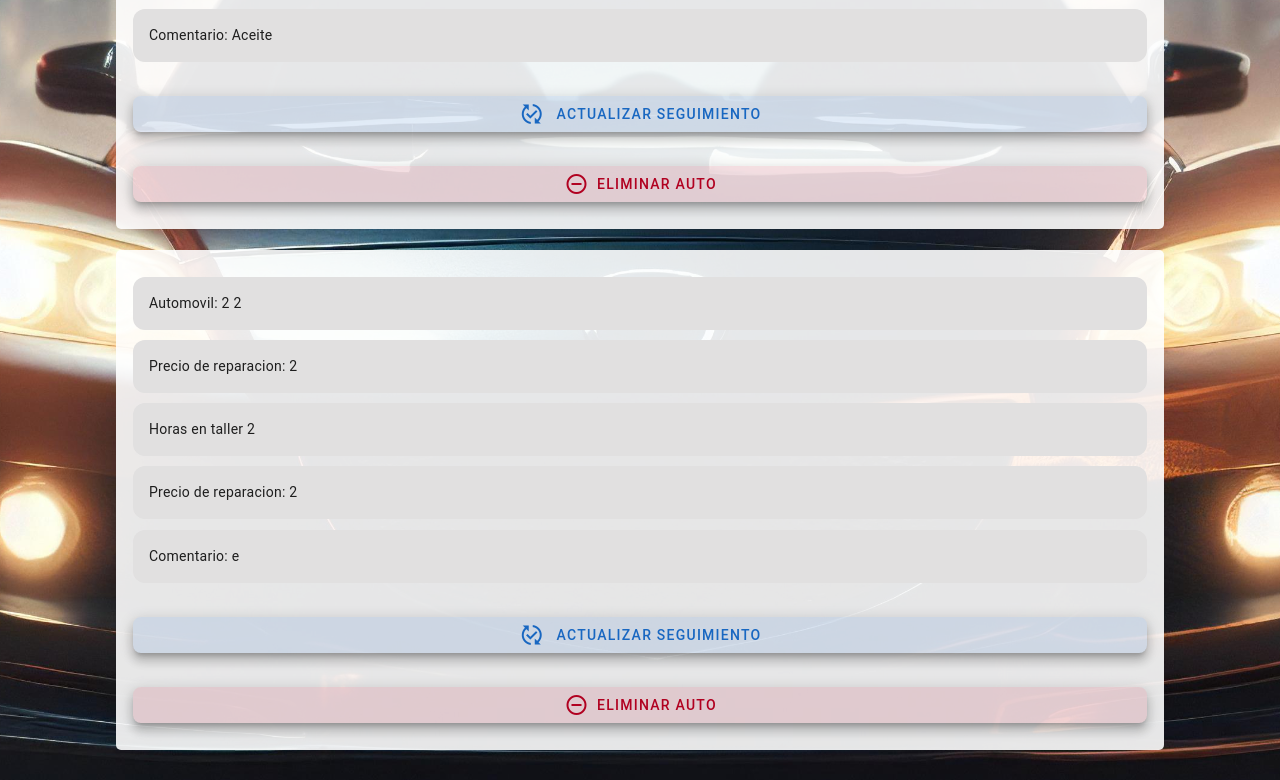
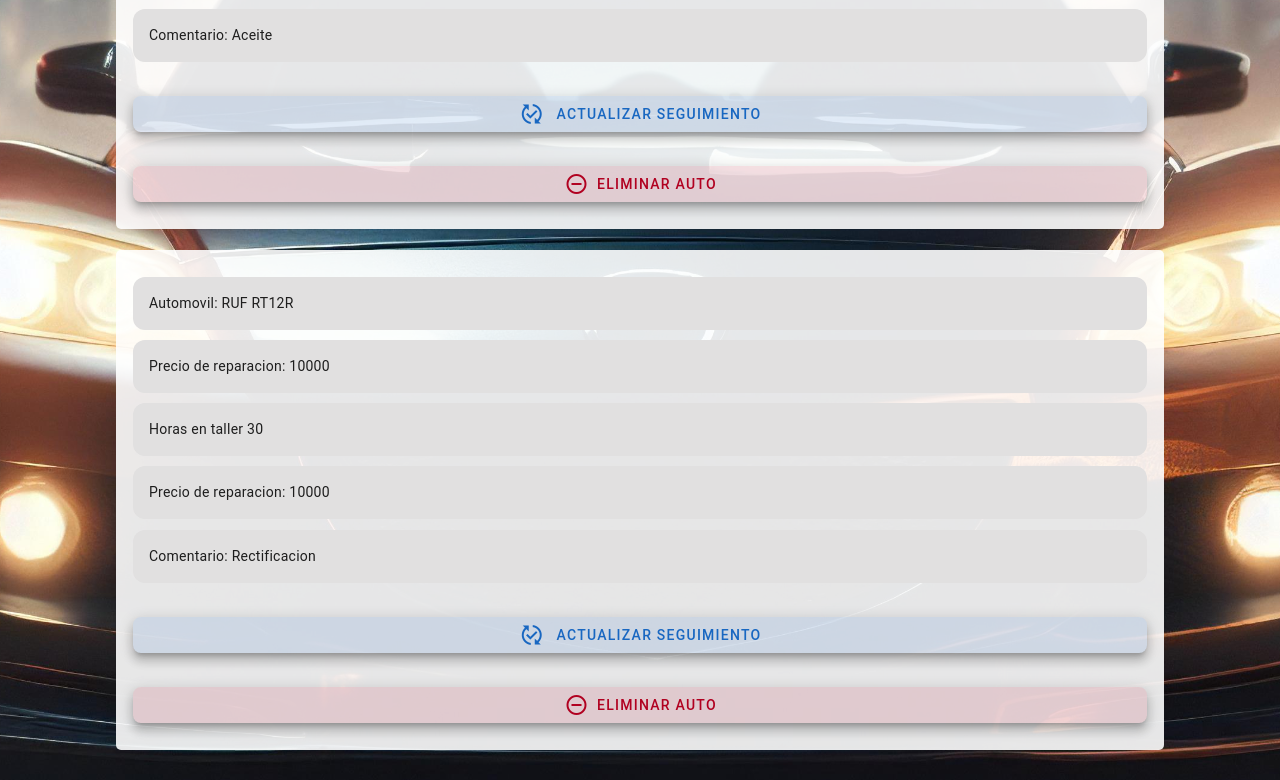
Before and after one commit to PipeGom/Dllo-front-end, a Nuxt app in the folder dllo-front-end-PrAu/: page /actualizar-seguimiento in a window 1280 px wide. Shown: the part 475-1255 px from the top of the page. Built offline with nearby package versions, Linux system fonts and the light colour scheme; data requests are answered from the project's data file.

Commit message:
Fix: Actualizacion de los botones al nuevo diseno

```diff
--- a/dllo-front-end-PrAu/components/GuardarSeguimiento.vue
+++ b/dllo-front-end-PrAu/components/GuardarSeguimiento.vue
@@ -24,13 +24,15 @@ min-width: 20%;
 width: 20%;
 margin-inline-end: 2%;
 margin-top: 1%;
-border: 2px solid #230547;
+border: 2px solid rgba(255, 183, 77);
 transition: background-color 0.4s;
+background-color: rgba(255, 255, 255, 0.8);
 }
 .boton:hover{
-background-color: #230547;
-color:white;
+  background-color: rgba(255, 183, 77);
+  color:white;
 }
+
 
 </style>
 <script>
--- a/dllo-front-end-PrAu/components/ListarSeguimiento.vue
+++ b/dllo-front-end-PrAu/components/ListarSeguimiento.vue
@@ -50,7 +50,7 @@ rel="stylesheet">
         <template v-slot:default="{ isActive }">
           <v-card>
             <v-toolbar
-              color="primary"
+              color="rgba(255, 183, 77)"
               title="Actualizando Auto"
             ></v-toolbar>
               <v-form @submit.prevent="validateUpdate(car.id,car.marca,car.modelo,car.precio_reparacion,car.horas_reparacion,car.comentario)" class="frm1">
@@ -85,13 +85,14 @@ rel="stylesheet">
 .boton{
 min-width: 20%;
 width: 20%;
-  margin-inline-start: 2%;
+margin-inline-end: 2%;
 margin-top: 1%;
-  border: 2px solid #230547;
+border: 2px solid rgba(255, 183, 77);
 transition: background-color 0.4s;
+background-color: rgba(215, 204, 200, 0.8);
 }
 .boton:hover{
-  background-color: #230547;
+background-color: rgba(255, 183, 77);
 color:white;
 }
 .editButton{
--- a/dllo-front-end-PrAu/db.json
+++ b/dllo-front-end-PrAu/db.json
@@ -89,11 +89,11 @@
       "id": 5
     },
     {
-      "modelo": "2",
-      "marca": "2",
-      "precio_reparacion": 2,
-      "horas_reparacion": 2,
-      "comentario": "e",
+      "modelo": "RT12R",
+      "marca": "RUF",
+      "precio_reparacion": 10000,
+      "horas_reparacion": 30,
+      "comentario": "Rectificacion",
       "id": 6
     }
   ],
--- a/dllo-front-end-PrAu/pages/seguimiento-principal.vue
+++ b/dllo-front-end-PrAu/pages/seguimiento-principal.vue
@@ -36,12 +36,12 @@
     padding-inline: 10%;
     padding-block: 20%;
     margin: 3%;
-    border: 2px solid #230547;
+    border: 2px solid rgba(255, 183, 77);
     transition: background-color 0.4s;
-    background-color: rgba(255, 255, 255, 0.953);
+    background-color: rgba(215, 204, 200, 0.8);
 }
 .boton:hover{
-    background-color: #230547;
+    background-color: rgba(255, 183, 77);
     color:white;
 }
 
```
Lines whose indentation alone changed are shown as unchanged.
